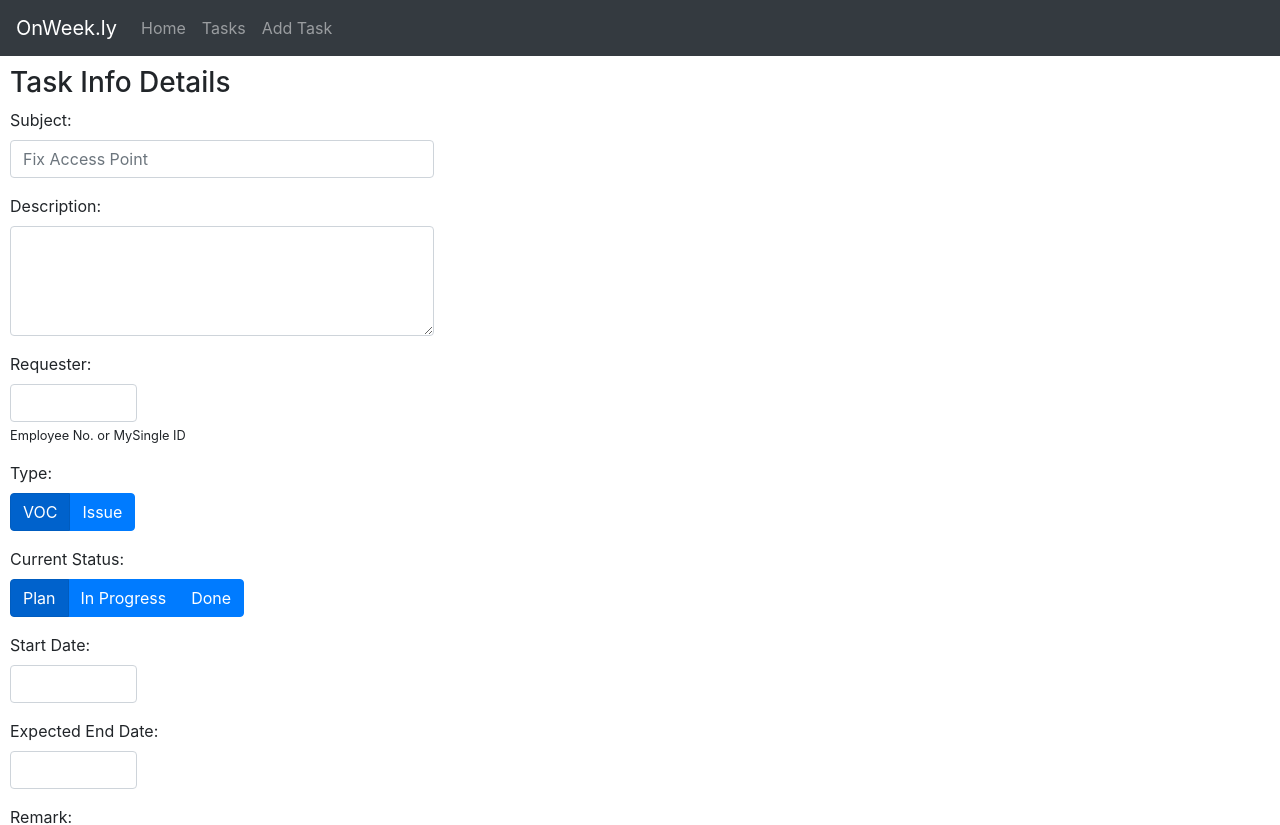
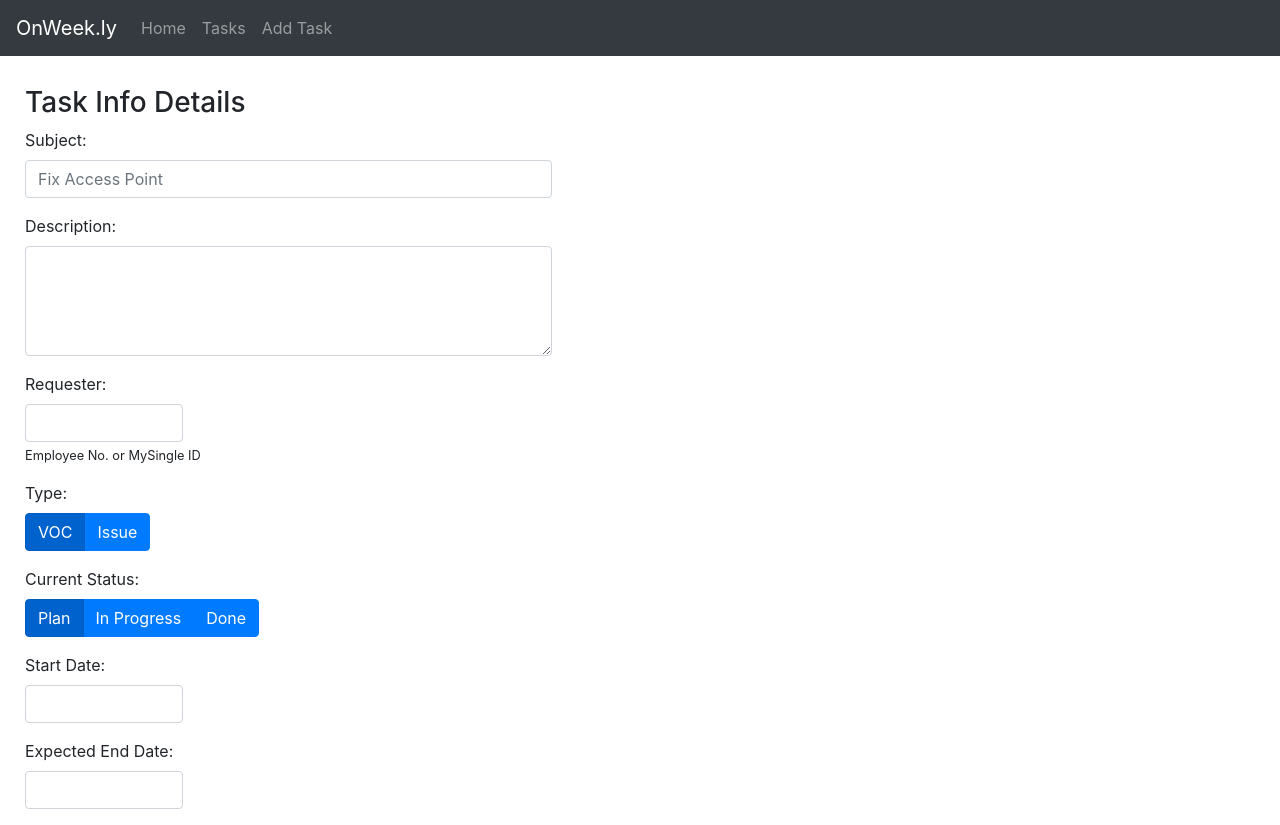
Before and after one commit to grglucastr/onweek.ly, a React (Create React App) app: page /add-tasks in a window 1280 px wide. Shown: the top 825 px of the page. Built offline with nearby package versions, Linux system fonts and the light colour scheme.

Commit message:
Fix margin with css

```diff
--- a/src/Base.css
+++ b/src/Base.css
@@ -20,3 +20,10 @@ a:hover {
   display: inline-block;
   margin-left: 5px;
 }
+
+.container-fluid,
+.row,
+.col {
+  padding: 0px !important;
+  margin: 0px !important;
+}
--- a/src/components/App.js
+++ b/src/components/App.js
@@ -61,7 +61,7 @@ class App extends Component {
   render() {
     return (
       <Router>
-        <Container fluid={true} style={{ padding: 0 }}>
+        <Container fluid={true}>
           <Row>
             <Col>
               <AppHeader />
--- a/src/components/AppHeader.js
+++ b/src/components/AppHeader.js
@@ -1,5 +1,5 @@
 import React from "react";
-import { Link, Redirect } from "react-router-dom";
+import { Link } from "react-router-dom";
 
 import Nav from "react-bootstrap/Nav";
 import Navbar from "react-bootstrap/Navbar";
--- a/src/components/TaskForm.js
+++ b/src/components/TaskForm.js
@@ -63,8 +63,12 @@ class AddTask extends React.Component {
         <Col>
           <div style={{ padding: 10 }}>
             {this.state.redirectToHome ? <Redirect to="/" /> : ""}
-            <h3>Task Info Details</h3>
-            <Form onSubmit={this.formSubmit} style={{ width: "70%" }}>
+
+            <Form
+              onSubmit={this.formSubmit}
+              style={{ width: "85%", marginTop: "20px", marginLeft: "15px" }}
+            >
+              <h3>Task Info Details</h3>
               <Form.Group>
                 <Form.Label htmlFor="subject">Subject:</Form.Label>
                 <Form.Control
```
